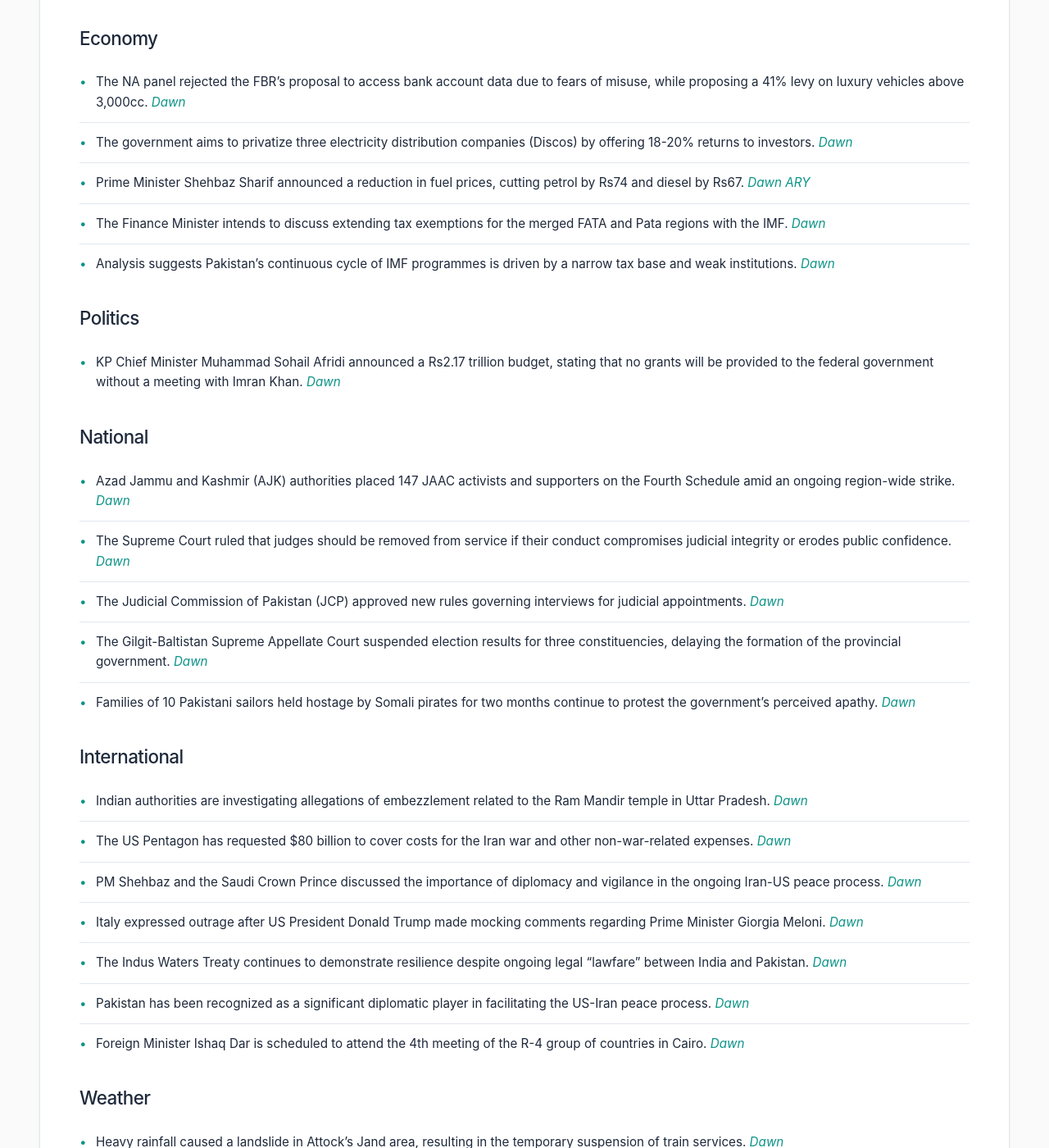
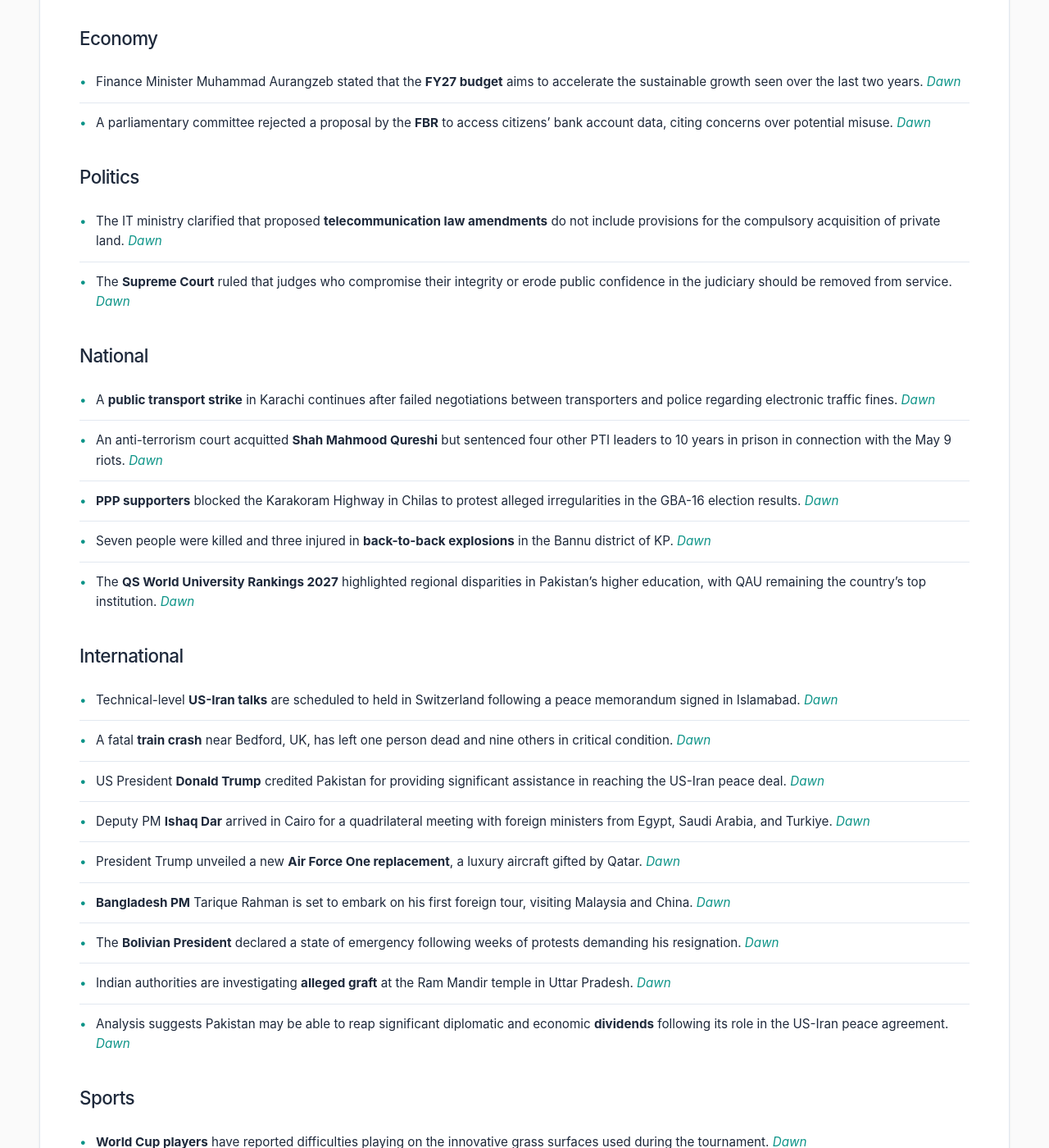
Before and after one commit to zsubzwary/news, a Jekyll site: the page built from en/index.md, in a window 1280 px wide and 1400 px high, scrolled down 379 px. Shown: the whole window at 82% size. Built offline with Jekyll 4.4.1, drawn with Linux system fonts in a browser that asks for light colours; some web fonts are replaced; comment, search, counter and statistics services are not loaded; some of the changed text lies outside the part shown.

Commit message:
DateTime; 2026-06-20T16:03:48.286Z

```diff
--- a/en/index.md
+++ b/en/index.md
@@ -4,50 +4,38 @@ title: Pakistan News Briefing
 lang: en
 ---
 
-Published at: 20-Jun-2026 09:05PKT
+Published at: 20-Jun-2026 21:03PKT
 
-Time to read: 4 mins
+Time to read: 3 mins
 
 ### Economy
-- The NA panel rejected the FBR's proposal to access bank account data due to fears of misuse, while proposing a 41% levy on luxury vehicles above 3,000cc. *[Dawn](https://www.dawn.com/news/2009395/budget-2026-27-na-panel-rejects-fbr-bid-to-access-bank-account-data)*
-- The government aims to privatize three electricity distribution companies (Discos) by offering 18-20% returns to investors. *[Dawn](https://www.dawn.com/news/2009365/govt-offers-20pc-returns-to-woo-buyers)*
-- Prime Minister Shehbaz Sharif announced a reduction in fuel prices, cutting petrol by Rs74 and diesel by Rs67. *[Dawn](https://www.dawn.com/news/2009236/pm-shehbaz-announces-reduction-in-prices-of-petrol-by-rs74-diesel-by-rs67)* *[ARY](https://arynews.tv/inside-the-fuel-price-cut-govt-slashes-petrol-levy-raises-tax-on-diesel)*
-- The Finance Minister intends to discuss extending tax exemptions for the merged FATA and Pata regions with the IMF. *[Dawn](https://www.dawn.com/news/2009230/finmin-to-discuss-extension-of-fata-tax-exemptions-with-imf-says-sanaullah-after-pti-govt-meeting)*
-- Analysis suggests Pakistan's continuous cycle of IMF programmes is driven by a narrow tax base and weak institutions. *[Dawn](https://www.dawn.com/news/2009410/inefficient-by-design)*
+- Finance Minister Muhammad Aurangzeb stated that the **FY27 budget** aims to accelerate the sustainable growth seen over the last two years. *[Dawn](https://www.dawn.com/news/2009454/budget-fy27-sets-the-foundation-to-accelerate-sustainable-growth-seen-in-past-2-years-aurangzeb)*
+- A parliamentary committee rejected a proposal by the **FBR** to access citizens' bank account data, citing concerns over potential misuse. *[Dawn](https://www.dawn.com/news/2009395/budget-2026-27-na-panel-rejects-fbr-bid-to-access-bank-account-data)*
 
 ### Politics
-- KP Chief Minister Muhammad Sohail Afridi announced a Rs2.17 trillion budget, stating that no grants will be provided to the federal government without a meeting with Imran Khan. *[Dawn](https://www.dawn.com/news/2009393/kp-budget-2026-27-no-funds-for-centre-sans-imran-meeting-says-afridi)*
+- The IT ministry clarified that proposed **telecommunication law amendments** do not include provisions for the compulsory acquisition of private land. *[Dawn](https://www.dawn.com/news/2009478/it-ministry-clarifies-proposed-telecom-law-amendments-do-not-mandate-acquisition-of-private-land)*
+- The **Supreme Court** ruled that judges who compromise their integrity or erode public confidence in the judiciary should be removed from service. *[Dawn](https://www.dawn.com/news/2009391/judges-who-lose-public-trust-should-be-removed-sc)*
 
 ### National
-- Azad Jammu and Kashmir (AJK) authorities placed 147 JAAC activists and supporters on the Fourth Schedule amid an ongoing region-wide strike. *[Dawn](https://www.dawn.com/news/2009385/ajk-puts-147-jaac-activists-supporters-on-fourth-schedule)*
-- The Supreme Court ruled that judges should be removed from service if their conduct compromises judicial integrity or erodes public confidence. *[Dawn](https://www.dawn.com/news/2009391/judges-who-lose-public-trust-should-be-removed-sc)*
-- The Judicial Commission of Pakistan (JCP) approved new rules governing interviews for judicial appointments. *[Dawn](https://www.dawn.com/news/2009389/jcp-approves-interview-rules-for-judicial-appointments)*
-- The Gilgit-Baltistan Supreme Appellate Court suspended election results for three constituencies, delaying the formation of the provincial government. *[Dawn](https://www.dawn.com/news/2009242/gbs-supreme-appellate-court-suspends-election-results-for-candidates-of-3-constituencies)*
-- Families of 10 Pakistani sailors held hostage by Somali pirates for two months continue to protest the government's perceived apathy. *[Dawn](https://www.dawn.com/news/2009343/two-months-on-fate-of-10-pakistani-sailors-held-by-somali-pirates-hangs-in-balance)*
+- A **public transport strike** in Karachi continues after failed negotiations between transporters and police regarding electronic traffic fines. *[Dawn](https://www.dawn.com/news/2009488/talks-between-transporters-police-break-down-as-karachi-strike-enters-third-day)*
+- An anti-terrorism court acquitted **Shah Mahmood Qureshi** but sentenced four other PTI leaders to 10 years in prison in connection with the May 9 riots. *[Dawn](https://www.dawn.com/news/2009472/may-9-riots-lahore-atc-acquits-shah-mahmood-qureshi-sentences-4-leaders-others-to-10-years)*
+- **PPP supporters** blocked the Karakoram Highway in Chilas to protest alleged irregularities in the GBA-16 election results. *[Dawn](https://www.dawn.com/news/2009496/ppp-supporters-block-karakoram-highway-in-chilas-allege-illegal-gba-16-election-result)*
+- Seven people were killed and three injured in **back-to-back explosions** in the Bannu district of KP. *[Dawn](https://www.dawn.com/news/2009439/7-dead-3-injured-in-back-to-back-blasts-in-kps-bannu)*
+- The **QS World University Rankings 2027** highlighted regional disparities in Pakistan's higher education, with QAU remaining the country's top institution. *[Dawn](https://www.dawn.com/news/2009327/qs-university-rankings-expose-regional-disparities-in-pakistans-higher-education)*
 
 ### International
-- Indian authorities are investigating allegations of embezzlement related to the Ram Mandir temple in Uttar Pradesh. *[Dawn](https://www.dawn.com/news/2009368/india-probes-graft-charges-at-temple-built-on-babri-mosque)*
-- The US Pentagon has requested $80 billion to cover costs for the Iran war and other non-war-related expenses. *[Dawn](https://www.dawn.com/news/2009367/pentagon-needs-80bn-for-iran-war--other-bills-wsj-reports)*
-- PM Shehbaz and the Saudi Crown Prince discussed the importance of diplomacy and vigilance in the ongoing Iran-US peace process. *[Dawn](https://www.dawn.com/news/2009269/pm-shehbaz-saudi-crown-prince-discuss-iran-us-talks-stress-peace-process-must-not-be-undermined)*
-- Italy expressed outrage after US President Donald Trump made mocking comments regarding Prime Minister Giorgia Meloni. *[Dawn](https://www.dawn.com/news/2009272/outrage-in-italy-after-trump-says-meloni-begged-for-photo-op)*
-- The Indus Waters Treaty continues to demonstrate resilience despite ongoing legal "lawfare" between India and Pakistan. *[Dawn](https://www.dawn.com/news/2009409/winning-the-indus-lawfare)*
-- Pakistan has been recognized as a significant diplomatic player in facilitating the US-Iran peace process. *[Dawn](https://www.dawn.com/news/2009413/pakistans-moment)*
-- Foreign Minister Ishaq Dar is scheduled to attend the 4th meeting of the R-4 group of countries in Cairo. *[Dawn](https://www.dawn.com/news/2009239/fm-dar-to-attend-r-4-foreign-ministers-meeting-in-cairo-on-june-21-fo)*
+- Technical-level **US-Iran talks** are scheduled to held in Switzerland following a peace memorandum signed in Islamabad. *[Dawn](https://www.dawn.com/news/2009504/technical-level-talks-between-iran-us-scheduled-for-tomorrow-in-switzerland-fo)*
+- A fatal **train crash** near Bedford, UK, has left one person dead and nine others in critical condition. *[Dawn](https://www.dawn.com/news/2009486/nine-people-remain-in-critical-condition-after-fatal-uk-train-crash)*
+- US President **Donald Trump** credited Pakistan for providing significant assistance in reaching the US-Iran peace deal. *[Dawn](https://www.dawn.com/news/2009455/trump-says-pakistan-really-helped-us-with-iran-deal)*
+- Deputy PM **Ishaq Dar** arrived in Cairo for a quadrilateral meeting with foreign ministers from Egypt, Saudi Arabia, and Turkiye. *[Dawn](https://www.dawn.com/news/2009459/dar-arrives-in-cairo-for-quadrilateral-foreign-ministers-meeting-fo)*
+- President Trump unveiled a new **Air Force One replacement**, a luxury aircraft gifted by Qatar. *[Dawn](https://www.dawn.com/news/2009437/flying-white-house-trump-unveils-qatar-gifted-air-force-one-replacement)*
+- **Bangladesh PM** Tarique Rahman is set to embark on his first foreign tour, visiting Malaysia and China. *[Dawn](https://www.dawn.com/news/2009465/bangladesh-pm-to-visit-malaysia-china-on-first-foreign-tour)*
+- The **Bolivian President** declared a state of emergency following weeks of protests demanding his resignation. *[Dawn](https://www.dawn.com/news/2009469/bolivian-president-declares-state-of-emergency-after-weeks-of-protests-demanding-his-resignation)*
+- Indian authorities are investigating **alleged graft** at the Ram Mandir temple in Uttar Pradesh. *[Dawn](https://www.dawn.com/news/2009368/india-probes-graft-charges-at-temple-built-on-babri-mosque)*
+- Analysis suggests Pakistan may be able to reap significant diplomatic and economic **dividends** following its role in the US-Iran peace agreement. *[Dawn](https://www.dawn.com/news/2009462/pakistan-successfully-brokered-peace-between-the-us-and-iran-can-it-now-reap-the-dividend)*
 
-### Weather
-- Heavy rainfall caused a landslide in Attock's Jand area, resulting in the temporary suspension of train services. *[Dawn](https://www.dawn.com/news/2009275/passengers-stranded-for-hours-after-landslide-halts-train-services-in-attocks-jand-area)*
+### Sports
+- **World Cup players** have reported difficulties playing on the innovative grass surfaces used during the tournament. *[Dawn](https://www.dawn.com/news/2009329/pitch-not-perfect-world-cup-players-find-weirdness-underfoot-on-innovative-grass)*
 
 ### Health
-- The Balochistan government is making arrangements to send acid attack victim Dr. Mahnoor Nasar abroad for medical treatment. *[Dawn](https://www.dawn.com/news/2009386/acid-attack-victim-mahnoor-to-get-treatment-abroad)*
-
-### Sports
-- New Zealand maintains its semi-final hopes in the T20 championship. *[ARY](https://arynews.tv/defending-t20-champions-new-zealand-keep-semis-hopes-alive)*
-- Morocco defeated Scotland, moving closer to the World Cup knockout rounds. *[ARY](https://arynews.tv/morocco-beat-scotland-to-close-on-world-cup-knockouts)*
-- New Zealand built a significant lead against England following a century by Nicholls. *[ARY](https://arynews.tv/new-zealand-punish-england-as-nicholls-century-builds-huge-lead)*
-- Canadian star Kone is set to miss the remainder of the World Cup due to surgery. *[ARY](https://arynews.tv/canada-star-kone-to-miss-rest-of-world-cup-after-surgery-team)*
-- Zverev has advanced to a semi-final against Fritz at the Halle Open. *[ARY](https://arynews.tv/zverev-sets-up-fritz-semi-at-halle-open)*
-- The USA reached the World Cup knockout rounds after defeating Australia. *[ARY](https://arynews.tv/usa-down-australia-to-reach-world-cup-knockout-rounds)*
-- Portugal's Dias addressed the mounting criticism surrounding Cristiano Ronaldo during the World Cup. *[ARY](https://arynews.tv/portugal-tuning-out-noise-as-ronaldo-criticism-mounts-at-world-cup-dias)*
-
-### Other
-- Medical school hopefuls in India are facing significant anxiety ahead of their second attempt at the NEET exam. *[ARY](https://arynews.tv/neet-india-students-beset-with-anxiety-ahead-of-second-attempt)*
+- Officials in **northeastern Congo** fear a rapid spread of Ebola after dozens of deaths were reported in a civilian camp. *[Dawn](https://www.dawn.com/news/2009502/dozens-of-deaths-at-congo-camp-suggest-ebola-could-be-spreading-fast)*
```
